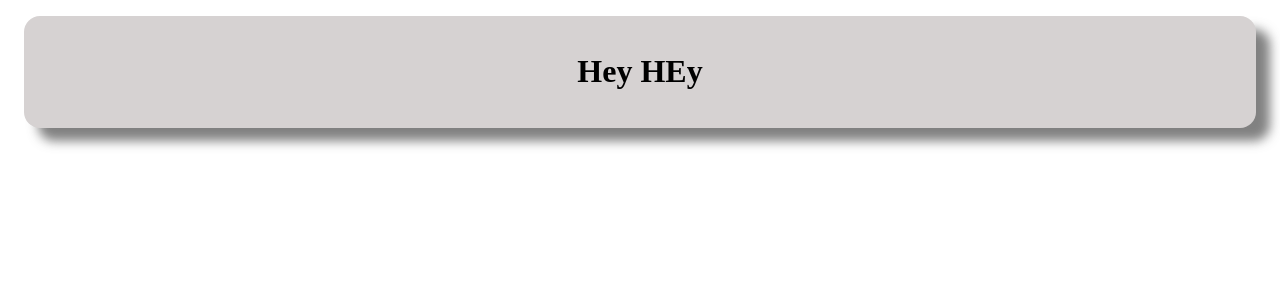
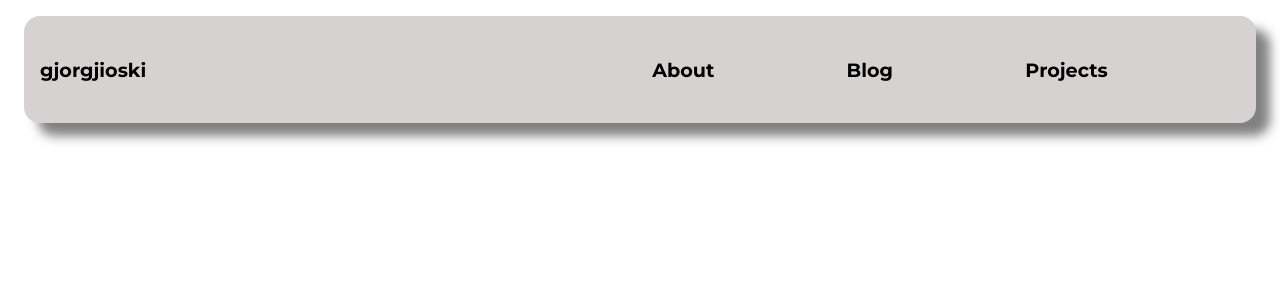
Before and after one commit to HristijanGjorgjioski/PersonalWebsite, a React (Create React App) app: page / in a window 1280 px wide. Shown: the top 300 px of the page. Built offline with nearby package versions, Linux system fonts and the light colour scheme.

Commit message:
Working on header

```diff
--- a/src/App.styles.sass
+++ b/src/App.styles.sass
@@ -1,6 +1,7 @@
 @import "./sass/globalStyles.styles"
 
 .main-container
+  font-family: 'Montserrat', sans-serif
   @include flexCenter(column)
   @include boxShadow()
   background: $app-primary
--- a/src/App.tsx
+++ b/src/App.tsx
@@ -1,13 +1,13 @@
 import React from "react";
+
+import Navbar from "./components/Navbar/Navbar";
+
 import "./App.styles.sass";
-import Navbar from "./components/Navbar/Navbar";
 
 const App: React.FC = () => {
   return (
     <div className='main-container'>
-      <div className='w-10/12 bg-gray-300 z-10 rounded-full'>
-        <Navbar />
-      </div>
+      <Navbar />
     </div>
   );
 };
--- a/src/components/Navbar/Navbar.styles.sass
+++ b/src/components/Navbar/Navbar.styles.sass
@@ -0,0 +1,10 @@
+.navbar
+  display: flex
+  justify-content: space-between
+  align-items: center
+  font-size: 1.2rem
+
+.navbar__lis
+  width: 60%
+  display: flex
+  justify-content: space-evenly
--- a/src/components/Navbar/Navbar.tsx
+++ b/src/components/Navbar/Navbar.tsx
@@ -1,9 +1,21 @@
 import React from "react";
 
+import "./Navbar.styles.sass";
+
 const Navbar: React.FC = () => {
+  // const [isMobileOpen, setIsMobileOpen] = useState<boolean>(false);
+
   return (
-    <div>
-      <h1 className='font-bold'>Hey HEy</h1>
+    <div className='navbar'>
+      <div className='navbar__logo'>
+        <h4>gjorgjioski</h4>
+      </div>
+
+      <div className='navbar__lis'>
+        <h4 className='navbar__lis-li'>About</h4>
+        <h4 className='navbar__lis-li'>Blog</h4>
+        <h4 className='navbar__lis-li'>Projects</h4>
+      </div>
     </div>
   );
 };
--- a/src/sass/functions.styles.sass
+++ b/src/sass/functions.styles.sass
@@ -3,7 +3,6 @@
 @mixin flexCenter($direction)
   display: flex
   flex-direction: $direction
-  align-items: center
   justify-content: center
 
 @mixin boxShadow()
--- a/src/sass/globalStyles.styles.sass
+++ b/src/sass/globalStyles.styles.sass
@@ -1,5 +1,7 @@
 @import "./variables.styles"
 @import "./functions.styles"
+
+@import url('https://fonts.googleapis.com/css2?family=Montserrat:ital,wght@0,300;0,400;0,500;0,600;0,700;1,300;1,400;1,600&display=swap')
 
 .button
   background: $button-primary
```
